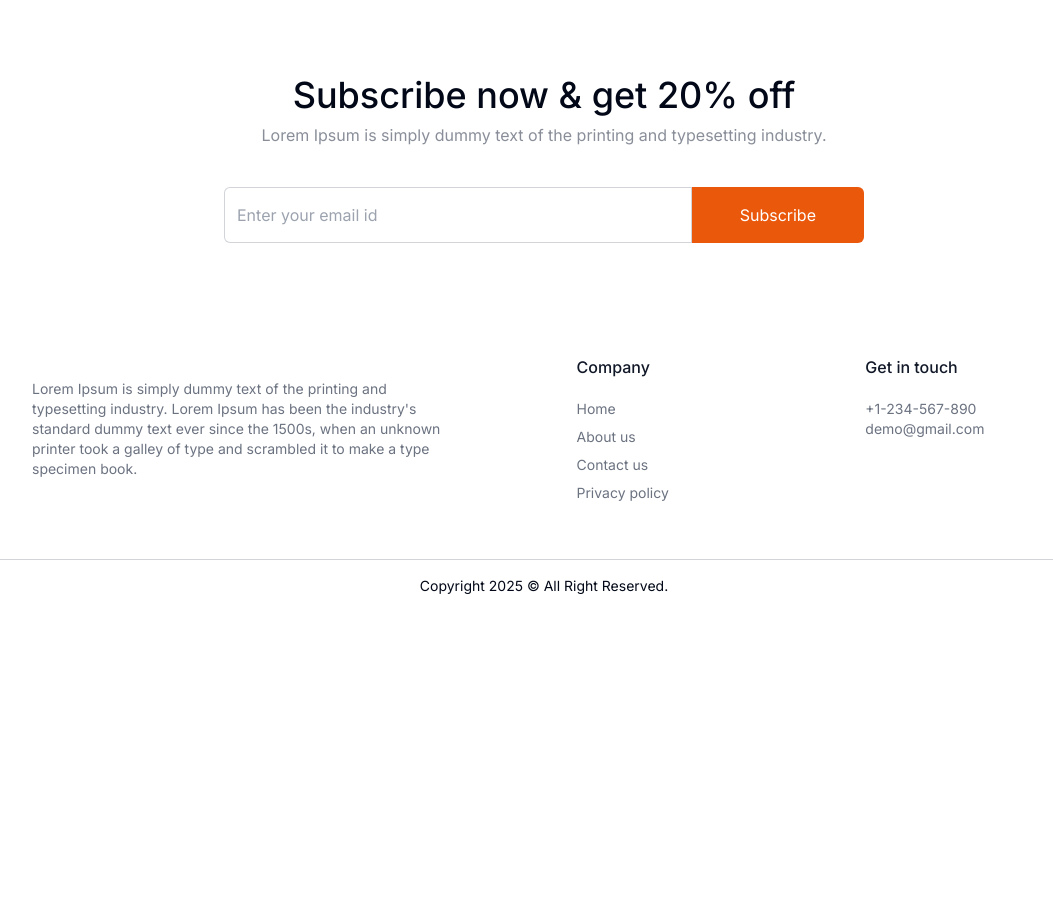
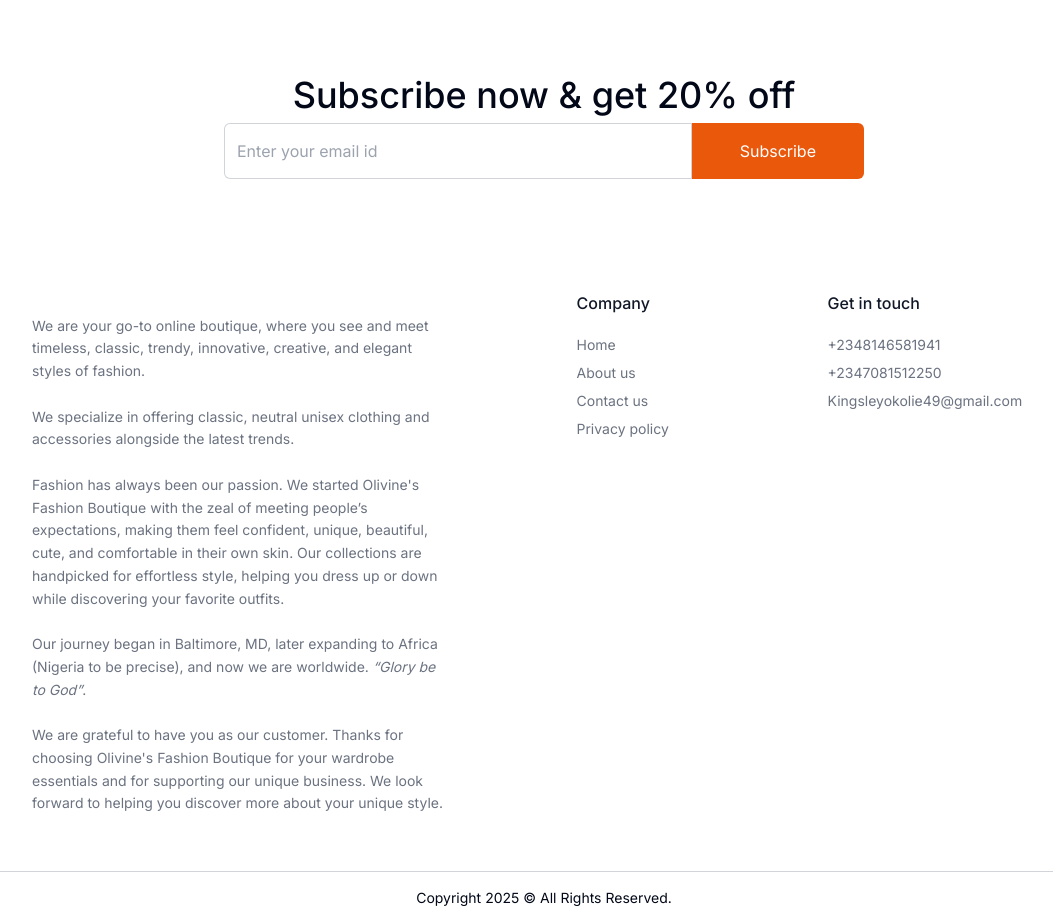
Before and after one commit to a3globaltechsolutions/olivine-store, a Next.js app: page / in a window 1280 px wide. Shown: the part 1460-2384 px from the top of the page, without its empty margins (96-1149 px from the left). Before the commit the page ends 2072 px from the top, so only its background shows below. Built offline with nearby package versions, Linux system fonts and the light colour scheme; no server answers; the database is empty.

Commit message:
about us added

```diff
--- a/components/footer.tsx
+++ b/components/footer.tsx
@@ -51,10 +51,6 @@
       <h1 className='md:text-4xl text-2xl font-medium'>
         Subscribe now &amp; get 20% off
       </h1>
-      <p className='md:text-base text-gray-500/80 pb-8 px-4'>
-        Lorem Ipsum is simply dummy text of the printing and typesetting
-        industry.
-      </p>
       <div className='flex flex-col md:flex-row items-stretch max-w-2xl w-full md:h-14 h-auto px-4'>
         <input
           className='border border-gray-500/30 rounded-md md:rounded-r-none h-12 md:h-full outline-none w-full px-3 text-gray-500'
@@ -80,30 +76,55 @@
 
   return (
     <>
-      {/* Render newsletter here */}
+      {/* Newsletter Section */}
       <NewsletterForm />
 
       <footer className='container mx-auto'>
         <div className='flex flex-col md:flex-row items-start justify-center px-6 py-14 md:px-16 lg:px-32 gap-10 border-b border-gray-500/30 text-gray-500'>
+          {/* About */}
           <div className='w-4/5'>
             <div className='flex items-center gap-2 text-2xl font-bold text-gray-800 mb-6'>
               <Link href='/' className='text-orange-600'>
                 {APP_NAME}
               </Link>
             </div>
-            <p className='mt-6 text-sm'>
-              Lorem Ipsum is simply dummy text of the printing and typesetting
-              industry. Lorem Ipsum has been the industry&apos;s standard dummy
-              text ever since the 1500s, when an unknown printer took a galley
-              of type and scrambled it to make a type specimen book.
+            <p className='mt-6 text-sm leading-relaxed'>
+              We are your go-to online boutique, where you see and meet
+              timeless, classic, trendy, innovative, creative, and elegant
+              styles of fashion.
+              <br />
+              <br />
+              We specialize in offering classic, neutral unisex clothing and
+              accessories alongside the latest trends.
+              <br />
+              <br />
+              Fashion has always been our passion. We started Olivine&apos;s
+              Fashion Boutique with the zeal of meeting people’s expectations,
+              making them feel confident, unique, beautiful, cute, and
+              comfortable in their own skin. Our collections are handpicked for
+              effortless style, helping you dress up or down while discovering
+              your favorite outfits.
+              <br />
+              <br />
+              Our journey began in Baltimore, MD, later expanding to Africa
+              (Nigeria to be precise), and now we are worldwide.{' '}
+              <span className='italic'>“Glory be to God”</span>.
+              <br />
+              <br />
+              We are grateful to have you as our customer. Thanks for choosing
+              Olivine&apos;s Fashion Boutique for your wardrobe essentials and
+              for supporting our unique business. We look forward to helping you
+              discover more about your unique style.
             </p>
           </div>
+
+          {/* Links */}
           <div className='w-1/2 flex items-center justify-start md:justify-center'>
             <div>
               <h2 className='font-medium text-gray-900 mb-5'>Company</h2>
               <ul className='text-sm space-y-2'>
                 <li>
-                  <Link className='hover:underline transition' href='#'>
+                  <Link className='hover:underline transition' href='/'>
                     Home
                   </Link>
                 </li>
@@ -125,31 +146,40 @@
               </ul>
             </div>
           </div>
+
+          {/* Contact */}
           <div className='w-1/2 flex items-start justify-start md:justify-center'>
             <div>
               <h2 className='font-medium text-gray-900 mb-5'>Get in touch</h2>
               <div className='text-sm space-y-2'>
                 <Link
-                  href='https://wa.me/1234567890'
+                  href='https://wa.me/2348146581941'
                   target='_blank'
                   rel='noopener noreferrer'
-                  className='hover:text-orange-600 transition'
+                  className='hover:text-orange-600 transition block'
                 >
-                  +1-234-567-890
+                  +2348146581941
                 </Link>
-                <br />
                 <Link
-                  href='mailto:contact@greatstack.dev'
-                  className='hover:text-orange-600 transition'
+                  href='https://wa.me/2347081512250'
+                  target='_blank'
+                  rel='noopener noreferrer'
+                  className='hover:text-orange-600 transition block'
                 >
-                  demo@gmail.com
+                  +2347081512250
+                </Link>
+                <Link
+                  href='mailto:Kingsleyokolie49@gmail.com'
+                  className='hover:text-orange-600 transition block'
+                >
+                  Kingsleyokolie49@gmail.com
                 </Link>
               </div>
             </div>
           </div>
         </div>
         <p className='py-4 text-center text-xs md:text-sm'>
-          Copyright {currentYear} © {APP_NAME} All Right Reserved.
+          Copyright {currentYear} © {APP_NAME} All Rights Reserved.
         </p>
       </footer>
     </>
```
